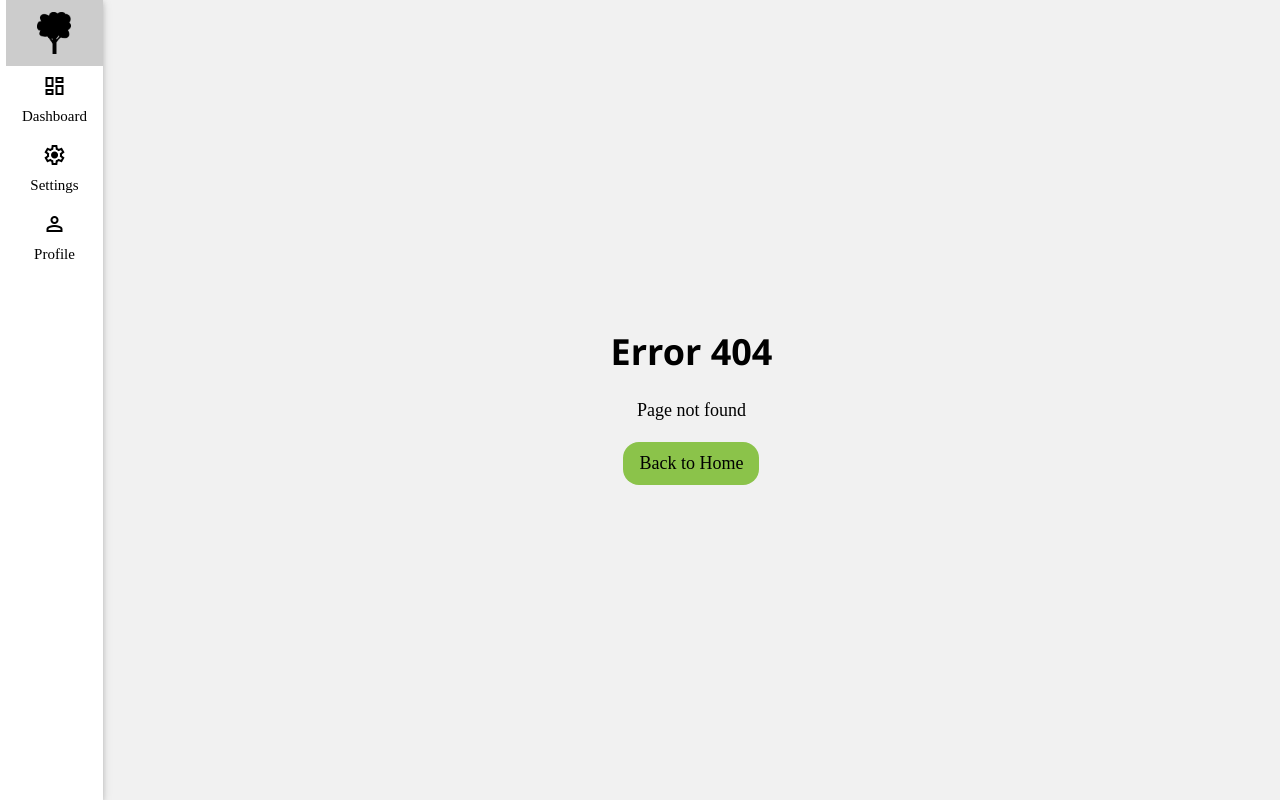
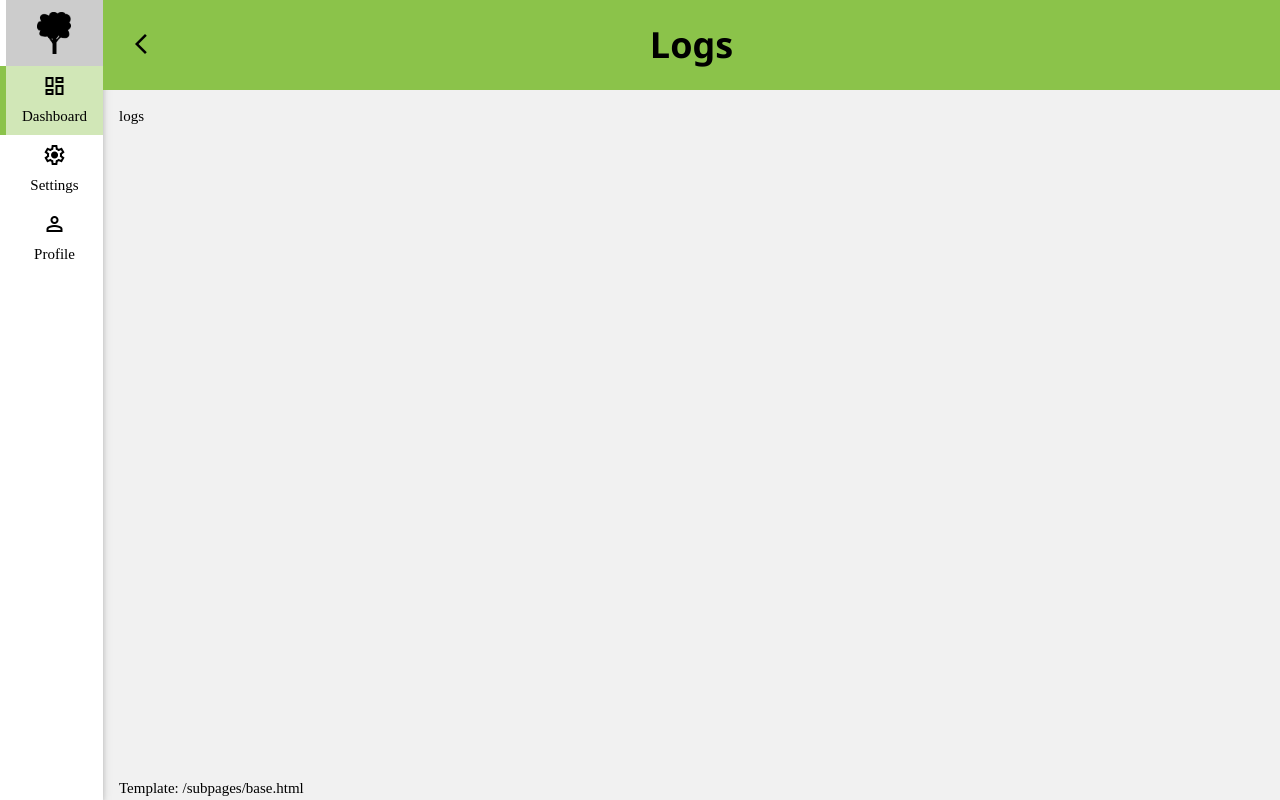
Before and after one commit to OliverWoehrer/Brunnen, a Flask app: page /dashboard/logs in a window 1280 px wide. Run offline with Flask 3, Linux system fonts and the light colour scheme.

Commit message:
restructured routes and template files

```diff
--- a/app/routes/dashboard/dashboard.py
+++ b/app/routes/dashboard/dashboard.py
@@ -5,18 +5,14 @@ from flask import Blueprint, render_template, redirect, url_for
 
 dashboard = Blueprint("dashboard", __name__, url_prefix="/dashboard")
 
-@dashboard.route("/", methods=["GET"])
-def index():
-    return render_template("dashboard/index.html", liveString="Test")
+@dashboard.route("/live", methods=["GET"])
+def live():
+    return render_template("sub_pages/live.html")
 
 @dashboard.route("/logs", methods=["GET"])
 def logs():
-    return render_template("special/error.html")
-
-@dashboard.route("/live", methods=["GET"])
-def live():
-    return render_template("special/error.html")
+    return render_template("sub_pages/logs.html")
 
 @dashboard.route("/feed", methods=["GET"])
 def feed():
-    return render_template("special/error.html")
+    return render_template("special_pages/error.html")
--- a/app/routes/routes.py
+++ b/app/routes/routes.py
@@ -6,32 +6,20 @@ from __main__ import app # app is initalized in main
 
 @app.route("/", methods=["GET"])
 def index():
-    return render_template("special/login.html")
+    return render_template("special_pages/login.html")
 
 @app.route("/dashboard", methods=["GET"])
 def dashboard():
-    return render_template("dashboard/index.html", liveString="Test")
-
-@app.route("/dashboard/logs", methods=["GET"])
-def logs():
-    return render_template("special/error.html")
-
-@app.route("/dashboard/live", methods=["GET"])
-def live():
-    return render_template("special/error.html")
-
-@app.route("/dashboard/feed", methods=["GET"])
-def feed():
-    return render_template("special/error.html")
-
-
-
-
+    return render_template("dashboard.html")
 
 @app.route("/settings", methods=["GET"])
 def settings():
     return render_template("settings.html")
 
+@app.route("/profile", methods=["GET"])
+def profile():
+    return render_template("profile.html")
+
 @app.route("/error", methods=["GET"])
 def error():
-    return render_template("special/error.html")
+    return render_template("special_pages/error.html")
--- a/app/templates/base.html
+++ b/app/templates/base.html
@@ -4,7 +4,8 @@
     <meta http-equiv="Content-Type" content="text/html; charset=UTF-8">
     <meta name="viewport" content="width=device-width, initial-scale=1">
     <link rel="icon" type="image/x-icon" href="{{ url_for('static',filename='favicon.ico') }}">
-    <link rel="stylesheet" href="https://fonts.googleapis.com/css2?family=Material+Symbols+Outlined:FILL@1" />
+    <link rel="stylesheet" href="https://fonts.googleapis.com/css2?family=Material+Symbols+Outlined:opsz,wght,FILL@48,700,1" />
+    <link rel="stylesheet" href="https://cdnjs.cloudflare.com/ajax/libs/font-awesome/4.7.0/css/font-awesome.min.css">
     <link rel="stylesheet" href="{{ url_for('static',filename='w3.css') }}">
     <link rel="stylesheet" href="{{ url_for('static',filename='colors.css') }}">
     <link rel="stylesheet" href="{{ url_for('static',filename='layout.css') }}">
@@ -27,7 +28,7 @@
                 <span class="material-symbols-outlined">settings</span><br>
                 Settings
             </a>
-            <a href="{{ url_for('error') }}"class="w3-bar-item w3-button {{ profile_selector }}">
+            <a href="{{ url_for('profile') }}"class="w3-bar-item w3-button {{ profile_selector }}">
                 <span class="material-symbols-outlined">person</span><br>
                 Profile
             </a>
--- /dev/null
+++ b/app/templates/macros/buttons.html
@@ -0,0 +1,6 @@
+{% macro primary_link(text, url) %}
+    <a class="w3-button w3-margin w3-round-xlarge color-primary w3-large" href="{{ url }}">
+        <span class="w3-cell-middle">{{text}}</span>
+        <span class="w3-cell-middle material-symbols-outlined" >arrow_forward_ios</span>
+    </a>
+{% endmacro %}
--- /dev/null
+++ b/app/templates/macros/cards.html
@@ -0,0 +1,19 @@
+{% macro white_card() %}
+    {% if caller is defined %}
+    {% set content=caller() %}
+    {% endif %}
+    <div class="w3-card w3-white w3-round-xlarge w3-padding">
+        {{ content }}
+    </div>
+{% endmacro %}
+
+
+
+{% macro panel(additional_classes, additional_stylings) %}
+    {% if caller is defined %}
+    {% set content=caller() %}
+    {% endif %}
+    <div class="w3-margin w3-card w3-white w3-round-xlarge w3-padding {{ additional_classes }}" style="{{ additional_stylings }}">
+        {{ content }}
+    </div>
+{% endmacro %}
--- a/app/templates/special/error.html
+++ b/app/templates/special_pages/error.html
@@ -1,4 +1,4 @@
-{% extends "special/base.html" %}
+{% extends "special_pages/base.html" %}
 
 {% set page_title = "Error" %}
 
--- a/app/templates/special/login.html
+++ b/app/templates/special_pages/login.html
@@ -1,4 +1,4 @@
-{% extends "special/base.html" %}
+{% extends "special_pages/base.html" %}
 
 {% set page_title = "Login" %}
 
--- /dev/null
+++ b/app/templates/sub_pages/base.html
@@ -0,0 +1,20 @@
+{% extends "base.html" %}
+
+{% set dashboard_selector = "selected" %}
+
+{% block content %}
+<div class="app">
+    <header class="w3-padding color-primary">
+        <div class="w3-display-container">
+            <a class="w3-display-left w3-button" href="{{ backpath }}" style="font-size: 2rem;"><span class="material-symbols-outlined">arrow_back_ios</span></a>
+            <h1 class="w3-center heading"> {{ heading }}</h1>
+        </div>
+    </header>
+    <main class="w3-container">
+        {% block main %} {% endblock %}
+    </main>
+    <footer class="w3-container">
+        Template: /subpages/base.html
+    </footer>
+</div>
+{% endblock %}
--- /dev/null
+++ b/app/templates/sub_pages/logs.html
@@ -0,0 +1,12 @@
+{% extends "sub_pages/base.html" %}
+{% import "macros/cards.html" as cards %}
+{% import "macros/buttons.html" as buttons %}
+
+
+{% set page_title = "Live" %}
+{% set backpath = url_for("dashboard") %}
+{% set heading = "Logs" %}
+
+{% block main %}
+<p>logs</p>
+{% endblock %}
```
Also changed, not shown: app/templates/dashboard.html (added, +199 -0 lines), app/templates/dashboard/base.html (deleted, +0 -19 lines), app/templates/dashboard/index.html (deleted, +0 -187 lines), app/templates/profile.html (added, +15 -0 lines), app/templates/settings.html (added, +15 -0 lines), app/templates/sub_pages/live.html (added, +12 -0 lines), app/templates/special_pages/base.html (renamed from app/templates/special/base.html).
